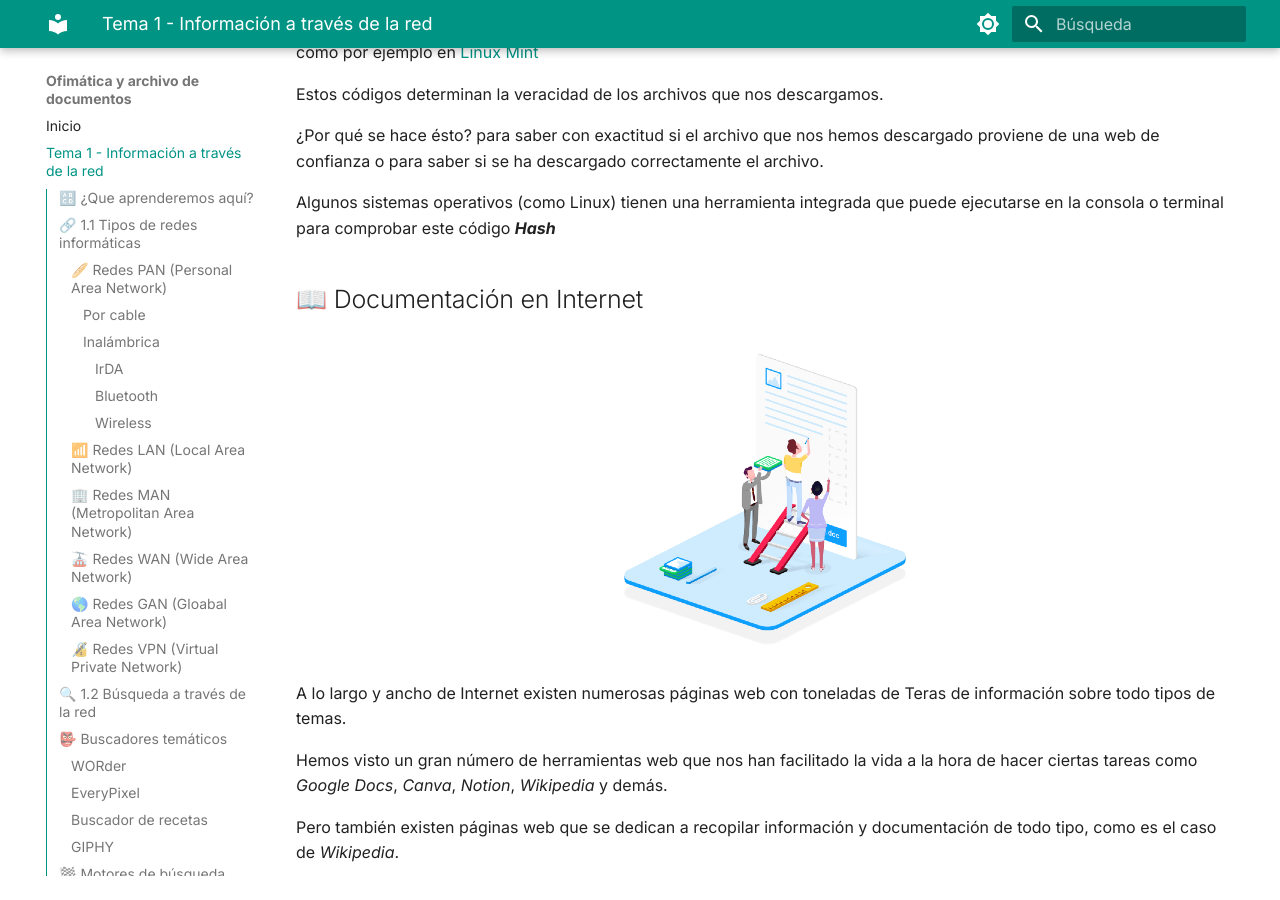
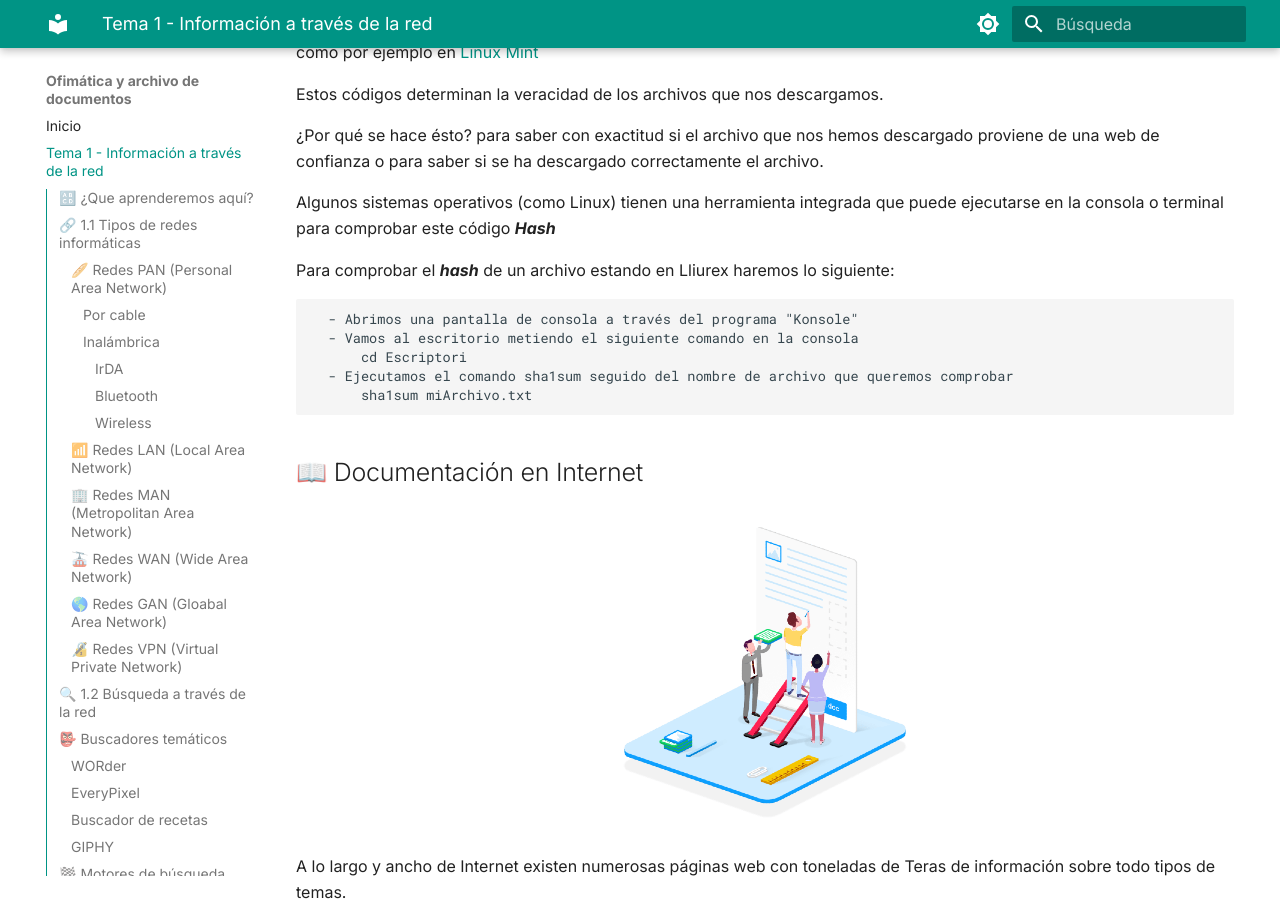
Before and after one commit to lalemanf/ofimatica, an MkDocs documentation site: the page built from docs/01-redes.md, in a window 1280 px wide and 900 px high, scrolled down 11553 px. Built offline with MkDocs 1.6.1 and Material for MkDocs 9.7.7, drawn with Linux system fonts in a browser that asks for light colours.

Commit message:
nuevo contenido

```diff
--- a/docs/01-redes.md
+++ b/docs/01-redes.md
@@ -279,6 +279,14 @@ Estos códigos determinan la veracidad de los archivos que nos descargamos.
 
 Algunos sistemas operativos (como Linux) tienen una herramienta integrada que puede ejecutarse en la consola o terminal para comprobar este código **_Hash_**
 
+Para comprobar el **_hash_** de un archivo estando en Lliurex haremos lo siguiente:
+
+      - Abrimos una pantalla de consola a través del programa "Konsole"
+      - Vamos al escritorio metiendo el siguiente comando en la consola
+          cd Escriptori
+      - Ejecutamos el comando sha1sum seguido del nombre de archivo que queremos comprobar
+          sha1sum miArchivo.txt
+
 
 ## 📖 Documentación en Internet
 
```
Also changed, not shown: site/01-redes/index.html, site/search/search_index.json, site/sitemap.xml, 1 other file.
